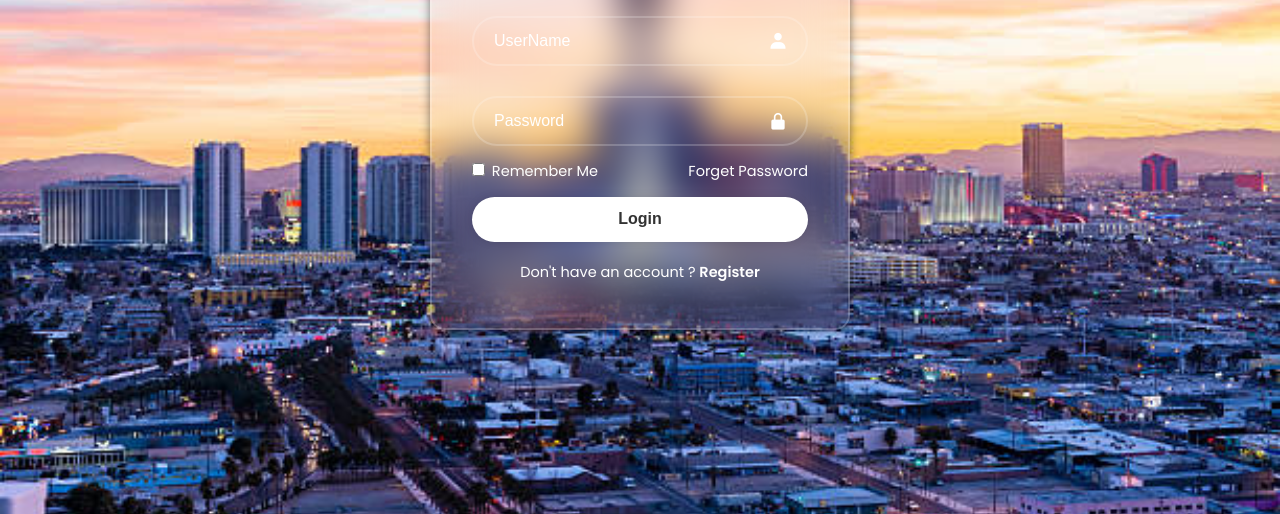
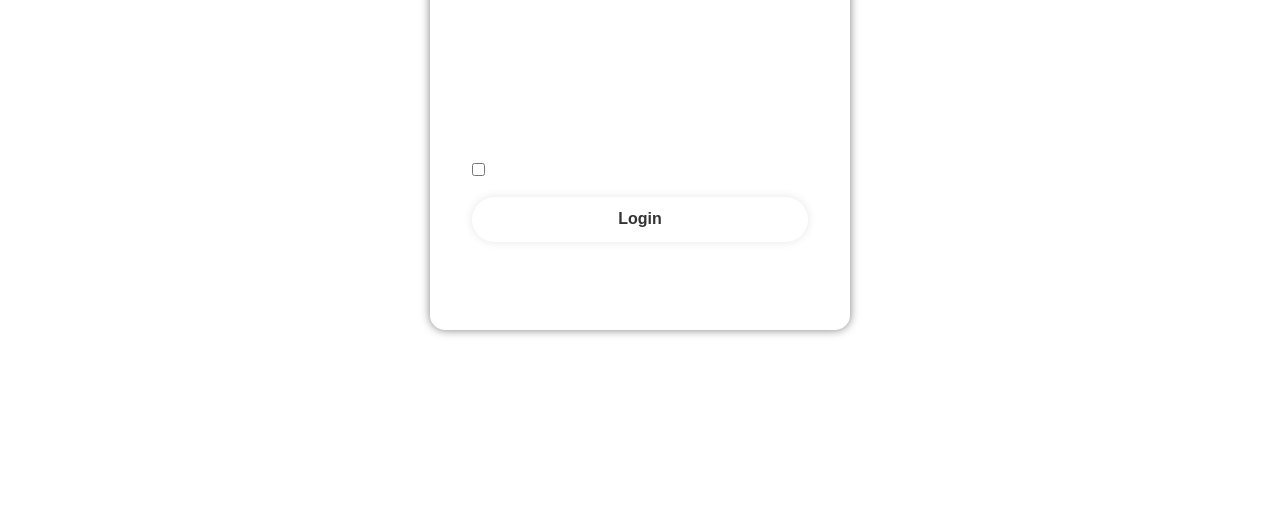
Before and after one commit to mailpcm1/test, a plain HTML site: page main.html in a window 1280 px wide. Shown: the part 286-800 px from the top of the page. Drawn offline with nearby package versions, Linux system fonts and the light colour scheme.

Commit message:
removed the background

```diff
--- a/main.css
+++ b/main.css
@@ -11,7 +11,7 @@ body{
     justify-content: center;
     align-items: center;
     min-height: 100vh;
-    background: url('img.jpg') no-repeat;
+/*     background: url('img.jpg') no-repeat; */
     background-size: cover;
     background-position: center;
 
```
